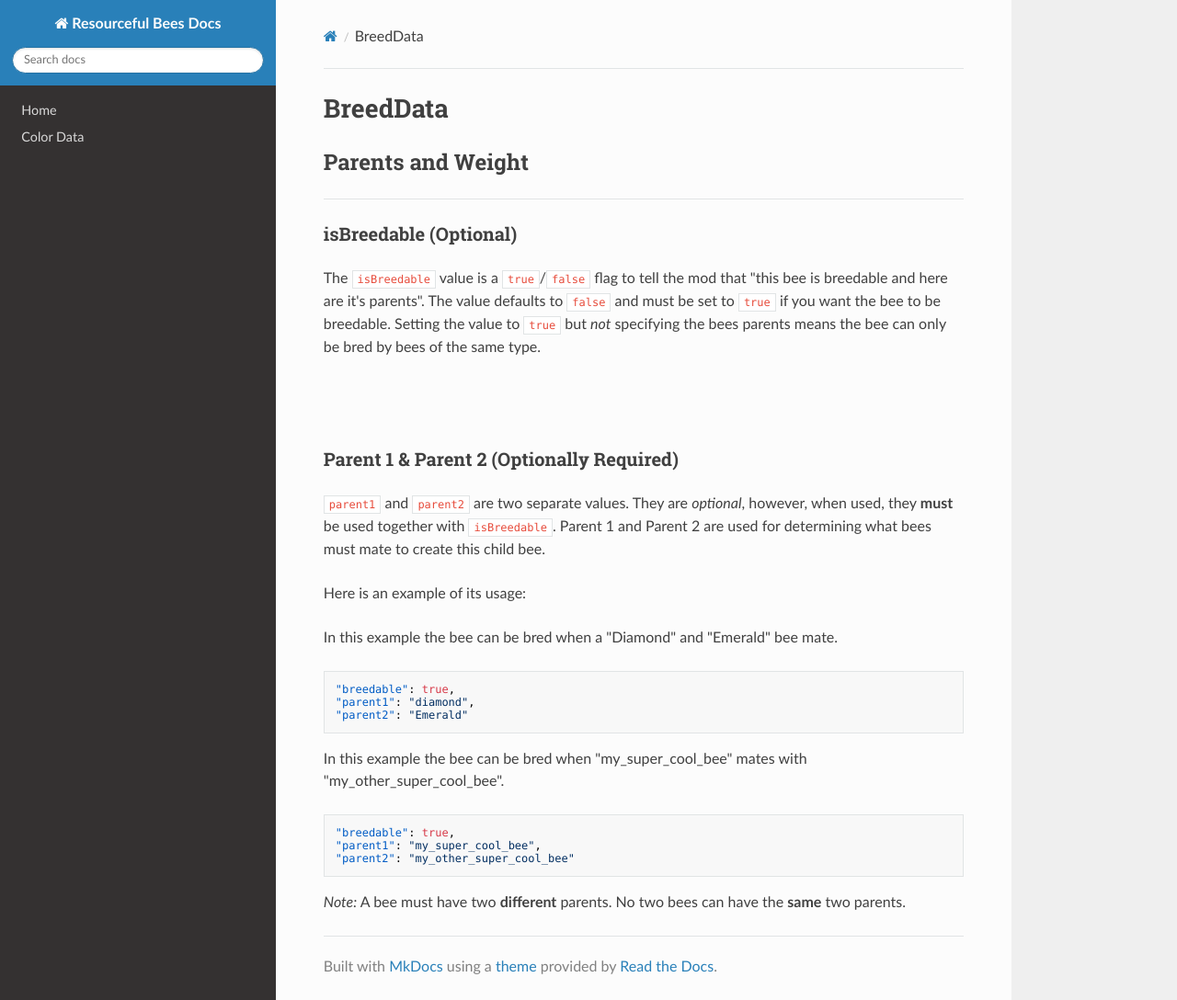
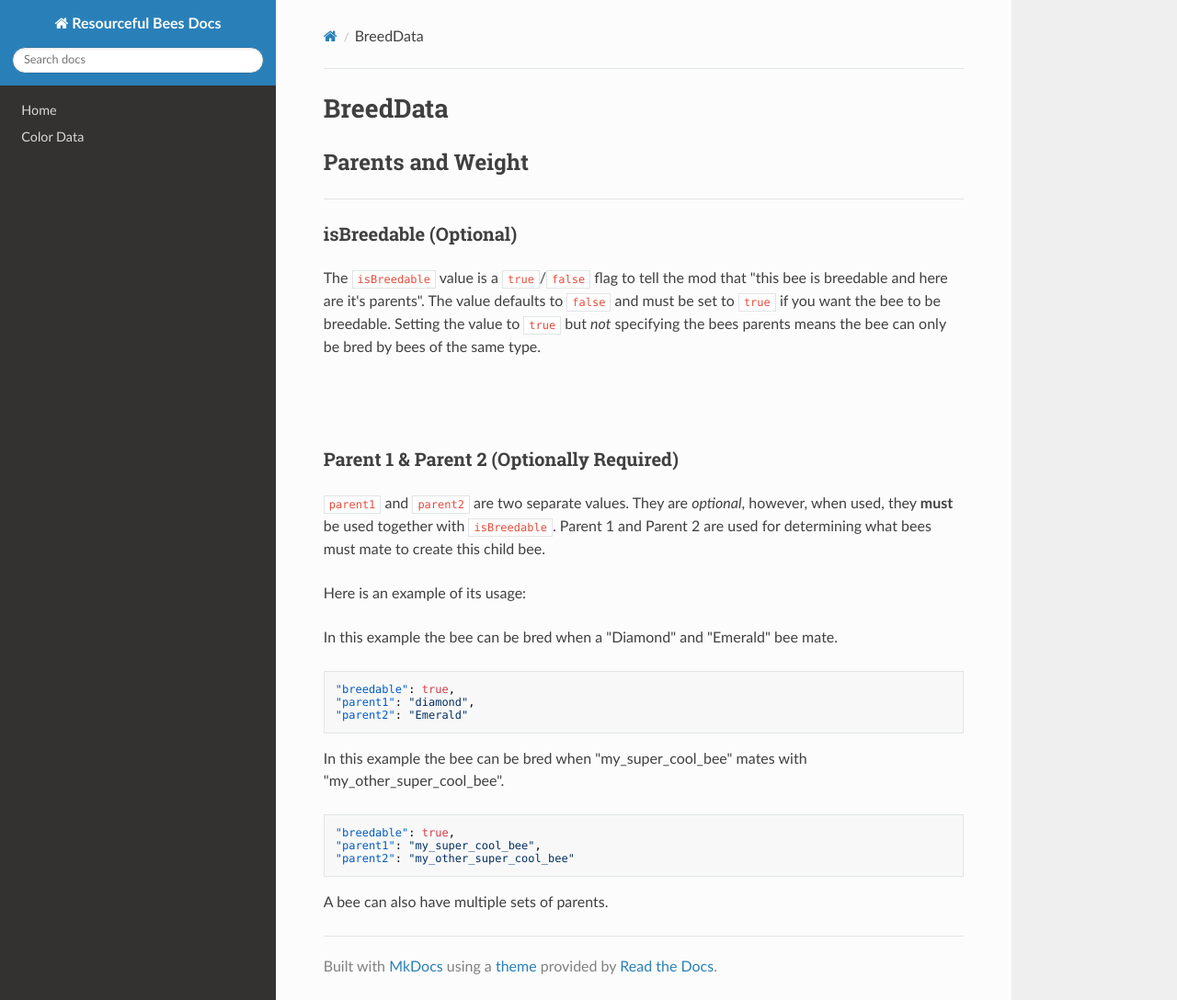
Before and after one commit to Team-Resourceful/ResourcefulBeesDocs, an MkDocs documentation site: the page built from docs/bee_data/breed_data.md, in a window 1280 px wide and 1088 px high. Shown: the whole window at 92% size. Built offline with MkDocs 1.6.1, drawn with Linux system fonts in a browser that asks for light colours; nearby versions of some CDN libraries.

Commit message:
docs/bee_data/breed_data.md updated from https://stackedit.io/

````diff
--- a/docs/bee_data/breed_data.md
+++ b/docs/bee_data/breed_data.md
@@ -33,8 +33,8 @@ In this example the bee can be bred when "my_super_cool_bee" mates with "my_othe
 "parent2": "my_other_super_cool_bee"
 ```
 
-_Note:_  A bee must have two  **different**  parents. No two bees can have the  **same**  two parents.
+A bee can also have multiple sets of parents.
 <!--stackedit_data:
-eyJoaXN0b3J5IjpbMTk4NzkyNDAwNCwtMTExMzk3ODgxMCwxMD
+eyJoaXN0b3J5IjpbMTM5MzMwOTcwMSwtMTExMzk3ODgxMCwxMD
 c4MDUwNTIsLTc1MzkxNzMwMSw4MTAwMTc3MTldfQ==
 -->
````
